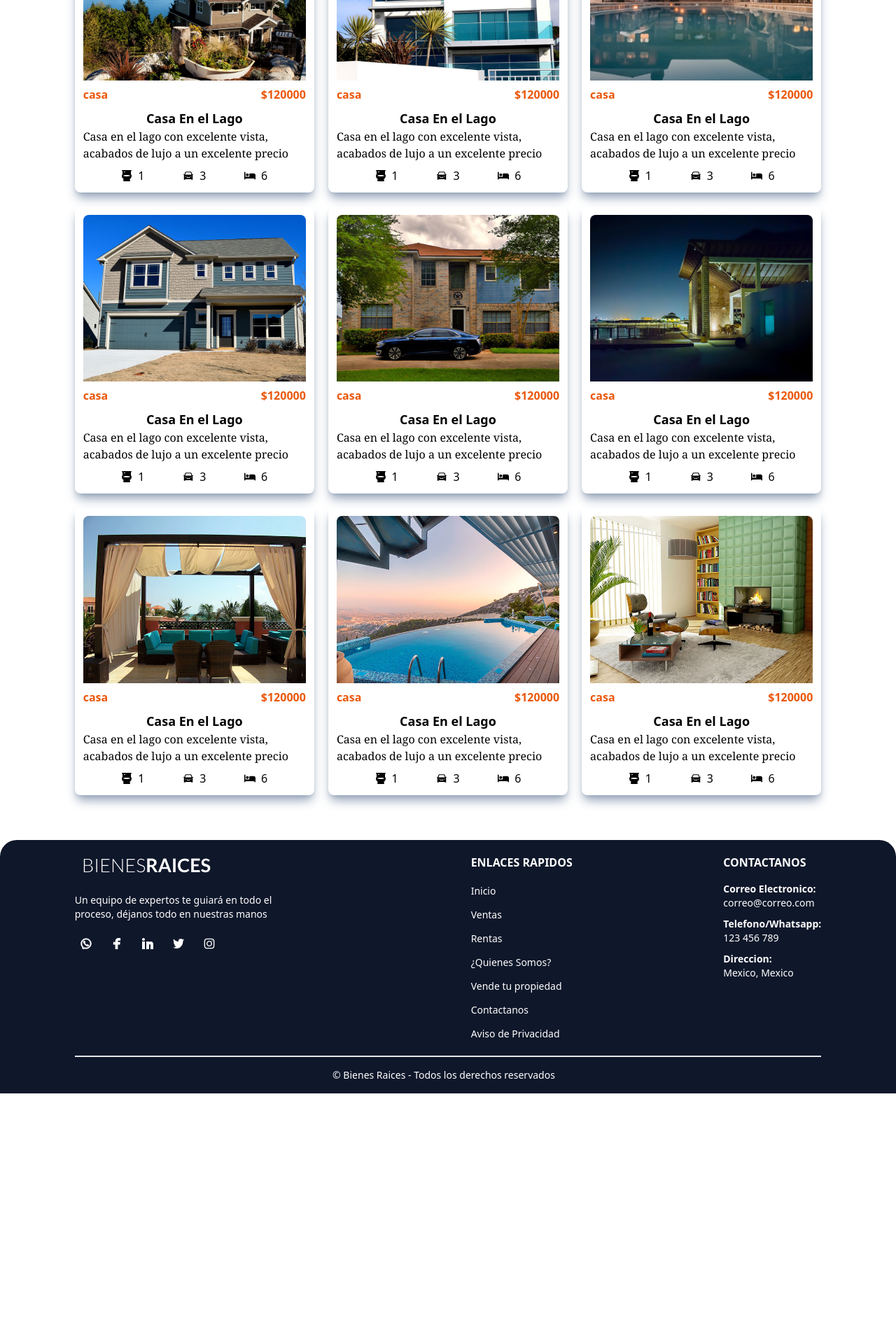
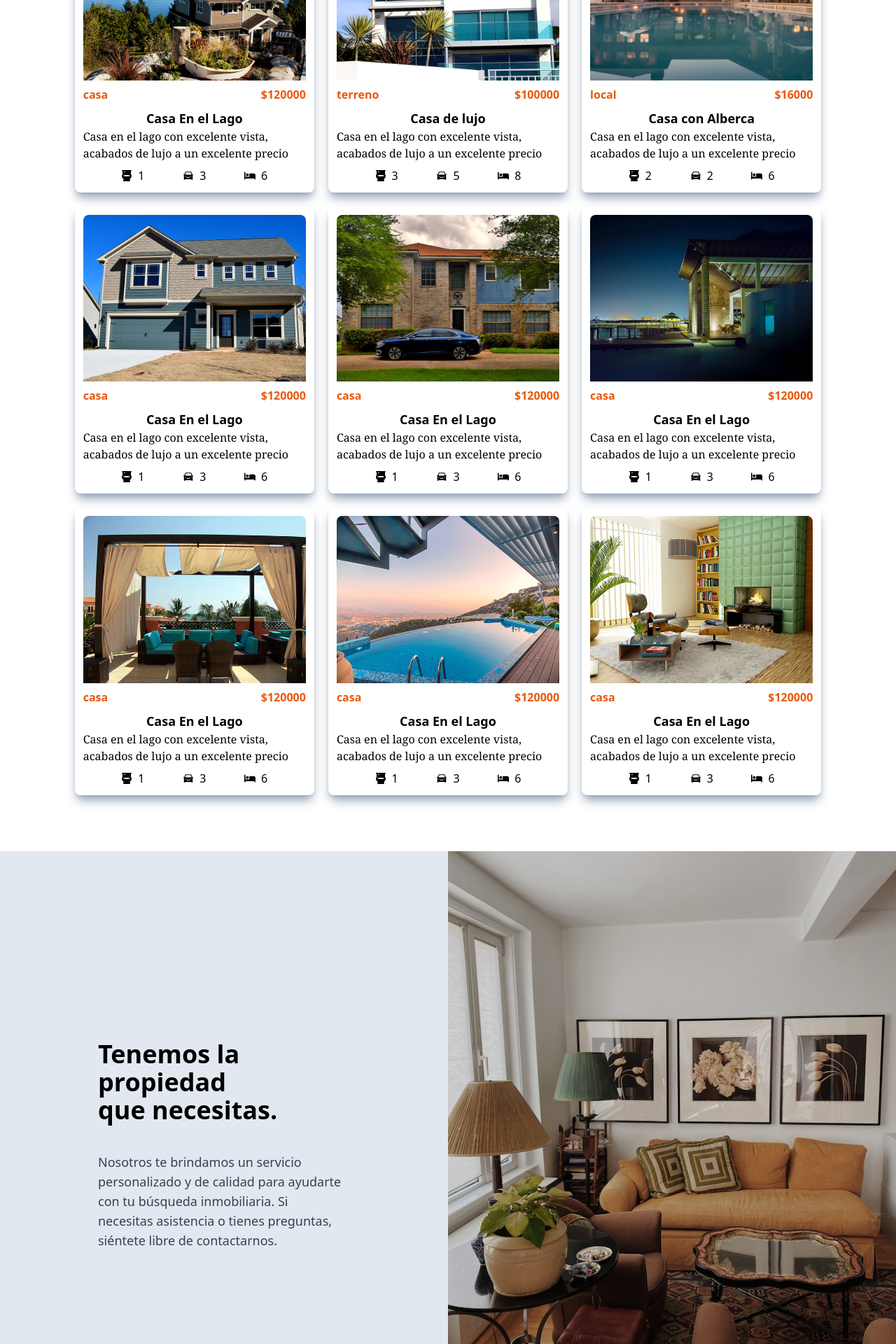
Before and after one commit to sekai0330/bienesraices, a Next.js app: page / in a window 1280 px wide. Shown: the part 1260-3180 px from the top of the page at 70% size. Before the commit the page ends 2822 px from the top, so only its background shows below. Built offline with nearby package versions, Linux system fonts and the light colour scheme; what tailwindcss-animated would draw is missing.

Commit message:
seccion en index y responsive

```diff
--- a/components/Destacadas.js
+++ b/components/Destacadas.js
@@ -7,7 +7,7 @@ export default function Destacadas() {
         <section className="max-w-screen-xl mx-auto md:w-5/6 ">
             <h2 className="uppercase text-3xl font-medium text-center  md:text-left">Propiedades Destacadas</h2>
 
-            <div className="grid place-content-center md:grid-cols-2 lg:grid-cols-3 gap-5 mb-16 md:mx-0 mx-3 mt-10">
+            <div className="grid place-content-center md:grid-cols-2 lg:grid-cols-3 gap-5 mb-20 md:mx-0 mx-3 mt-10">
                 {destacadasData.map(destacada => (
                     <div key={destacada.id} className="rounded-lg shadow-lg shadow-slate-400 p-3 space-y-2">
                         <Link legacyBehavior href={`/${destacada.url}`}>
--- a/components/Header.js
+++ b/components/Header.js
@@ -23,7 +23,7 @@ export default function Header() {
                     <button
                     onClick={toggleMenu}
                     type="button"
-                    className="inline-flex items-center p-2 w-10 h-10 justify-center text-sm rounded-lg md:hidden"
+                    className="inline-flex items-center p-2 w-10 h-10 justify-center text-sm rounded-lg lg:hidden"
                     aria-controls="navbar-default"
                     aria-expanded={isMenuOpen}
                     >
@@ -35,12 +35,12 @@ export default function Header() {
                     )}
                     </button>
                     <div
-                    className={`absolute top-full left-0 px-1 pb-1 w-full md:w-auto ${
+                    className={`absolute top-full left-0 px-1 pb-1 w-full lg:w-auto ${
                         isMenuOpen ? 'block' : 'hidden'
-                    } transition-all duration-500 ease-in-out bg-blue-700 md:flex md:items-center md:space-x-8  md:relative md:bg-transparent`}
+                    } transition-all duration-500 ease-in-out bg-blue-700 lg:flex lg:items-center lg:space-x-8  lg:relative lg:bg-transparent`}
                     id="navbar-default"
                     >
-                        <ul className="flex flex-col gap-3 md:gap-0 my-4 md:flex-row md:space-x-2 md:border-0">
+                        <ul className="flex flex-col gap-3 lg:gap-0 my-4 lg:flex-row lg:space-x-0 lg:space-x-2 lg:border-0">
                             <li>
                                 <Link legacyBehavior href="/">
                                     <a
--- a/data/destacadasData.js
+++ b/data/destacadasData.js
@@ -14,24 +14,24 @@ export const destacadasData = [
     {
         id: 2,
         imagen: "venta2",
-        tipo: "casa",
-        precio: "120000",
-        nombre: "Casa En el Lago",
+        tipo: "terreno",
+        precio: "100000",
+        nombre: "Casa de lujo",
         descripcion: "Casa en el lago con excelente vista, acabados de lujo a un excelente precio",
-        bathroom: 1,
-        garages: 3,
-        habitaciones: 6,
+        bathroom: 3,
+        garages: 5,
+        habitaciones: 8,
         url: "casadestacada"
     },
     {
         id: 3,
         imagen: "venta3",
-        tipo: "casa",
-        precio: "120000",
-        nombre: "Casa En el Lago",
+        tipo: "local",
+        precio: "16000",
+        nombre: "Casa con Alberca",
         descripcion: "Casa en el lago con excelente vista, acabados de lujo a un excelente precio",
-        bathroom: 1,
-        garages: 3,
+        bathroom: 2,
+        garages: 2,
         habitaciones: 6,
         url: "casadestacada"
     },
--- a/pages/index.js
+++ b/pages/index.js
@@ -10,7 +10,7 @@ export default function Home() {
     >
       <div className="[background-image:linear-gradient(to_right,rgb(0_0_0/.8),rgb(0_0_0/.2)),url(/img/landing.jpg)] h-screen grid items-center md:bg-cover bg-center md:p-0 mb-20">
           <div className="max-w-screen-xl mx-auto md:w-5/6 lg:w-5/6 p-3">
-            <div className="md:w-3/5 [text-wrap:balance] space-y-10">
+            <div className="md:w-3/5 [text-wrap:balance] space-y-10 animate-fade-down">
               <h1 className="text-white text-6xl font-extrabold ">Tenemos tu Nueva Propiedad</h1>
               <p className="text-white text-xl">Un equipo de expertos te guiará en todo el proceso, déjanos todo en nuestras manos.</p>
               <div className="flex gap-5 mt-10">
@@ -34,6 +34,20 @@ export default function Home() {
       </div>
 
       <Destacadas />
+
+      <section className="grid grid-cols-1 lg:grid-cols-2 items-center bg-slate-200 mb-20">
+        <div className="px-3 lg:w-3/5 mx-auto [text-wrap:balance]">
+          <h3 className="text-4xl font-semibold mt-10">Tenemos la propiedad que necesitas.</h3>
+          <p className="text-lg text-gray-700 font-medium mt-5 mb-10 lg:mb-0 lg:mt-10">Nosotros te brindamos un servicio personalizado y de calidad para ayudarte con tu búsqueda inmobiliaria. Si necesitas asistencia o tienes preguntas, siéntete libre de contactarnos.</p>
+        </div>
+        <div>
+          <img
+            src="/img/section.jpg"
+            alt="imagen de contenido"
+            className="block h-96 lg:h-screen w-full object-cover object-center"
+          />
+        </div>
+      </section>
     </Layout>
 
   )
```
Also changed, not shown: public/img/section.jpg (added).
